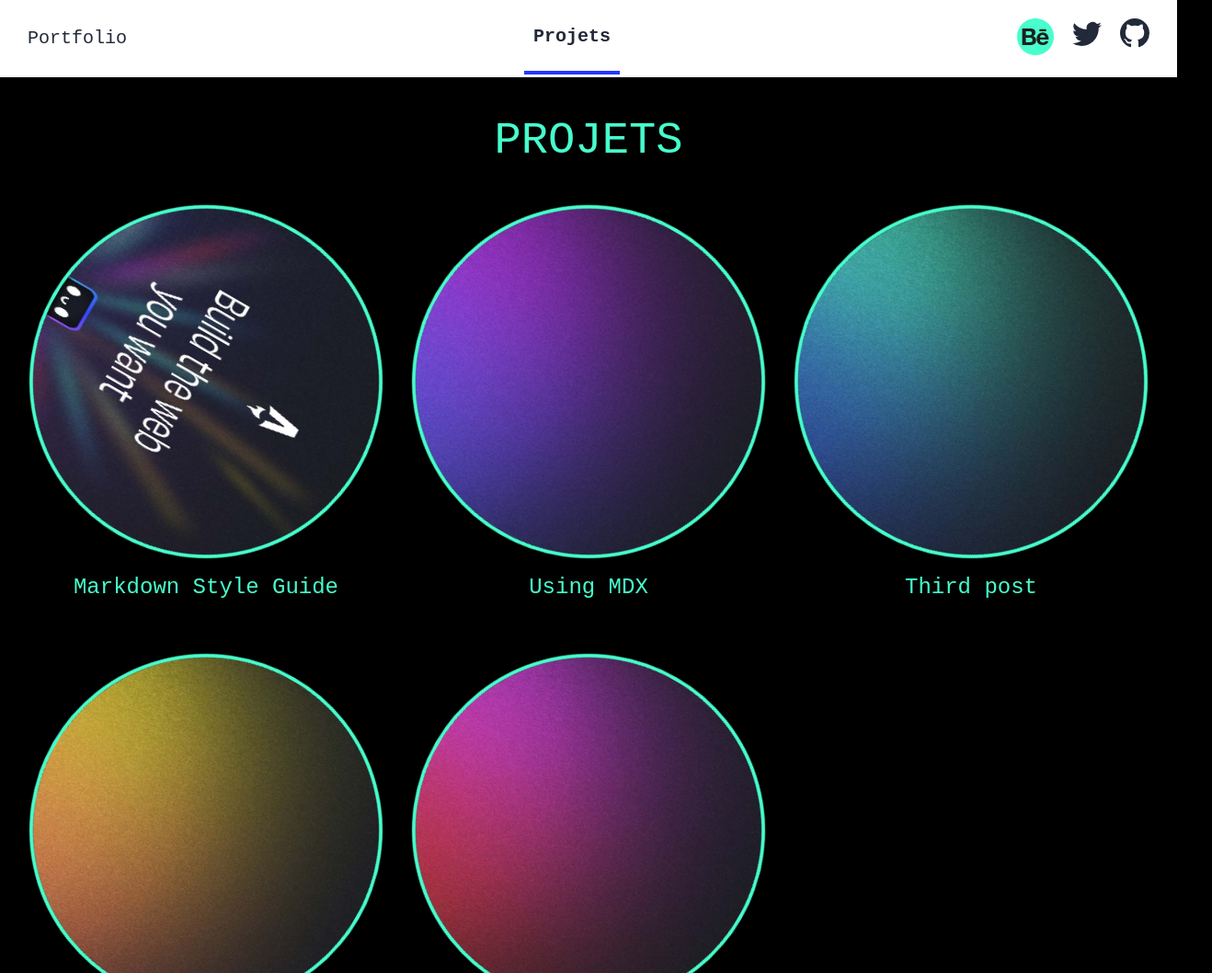
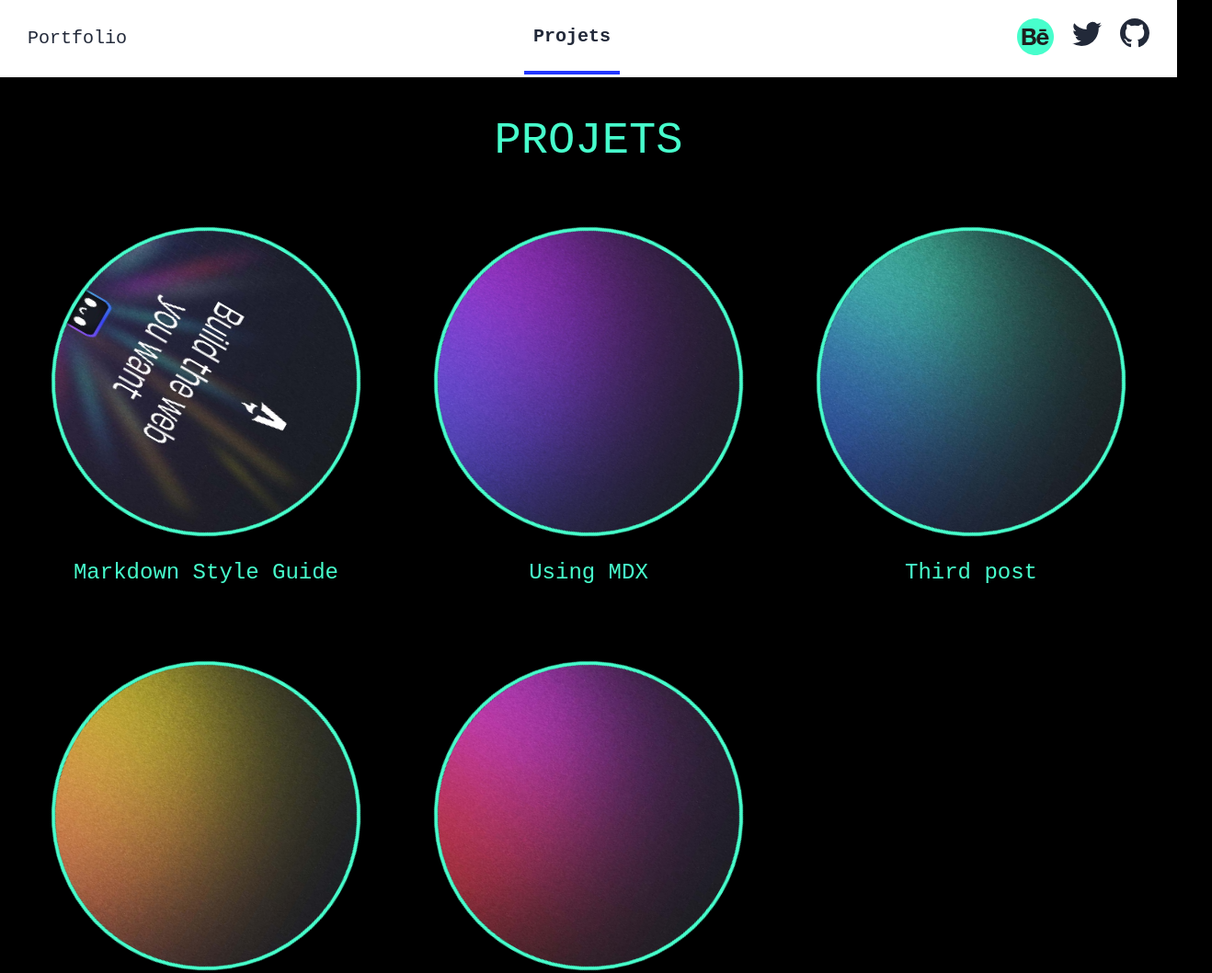
Before and after one commit to XxSUG4RxX/XxSUG4RxX.github.io, an Astro site: page /blog in a window 1280 px wide. Shown: the top 1058 px of the page at 92% size, 1318 px wide, since content can reach past the window. Built offline with nearby package versions, Linux system fonts and the light colour scheme; Astro itself is replaced by a stand-in of ours.

Commit message:
commit oubli

```diff
--- a/src/pages/blog/index.astro
+++ b/src/pages/blog/index.astro
@@ -51,7 +51,7 @@ const posts = (await getCollection('blog')).sort(
                         posts.map((post) => (
                             <li class="w-full ">
                                 <a href={`/blog/${post.slug}/`} class="w-full">
-                                <div class="">
+                                <div class="lg:m-6">
                                     <img class="border-4 border-green rounded-full spin" src={post.data.heroImage} alt={post.data.title}/>
                                 </div>
                                 </a>
```
